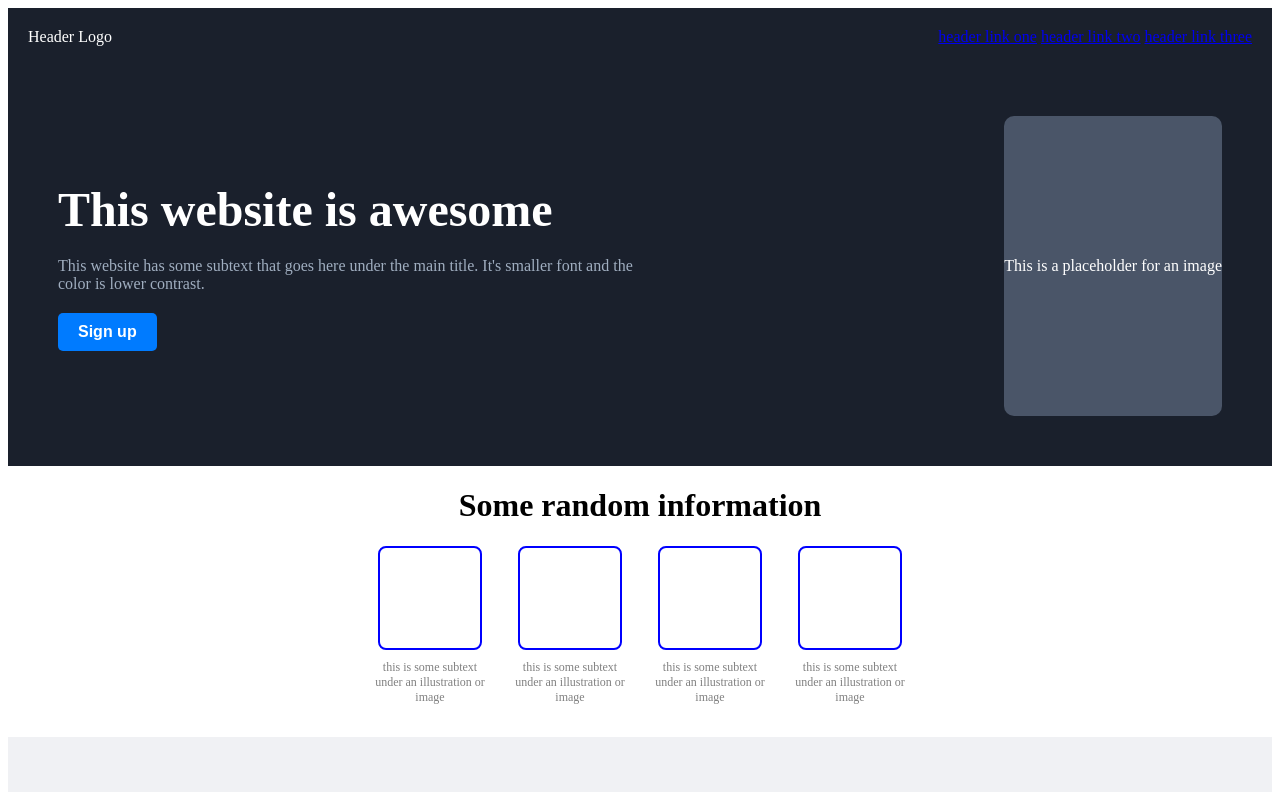
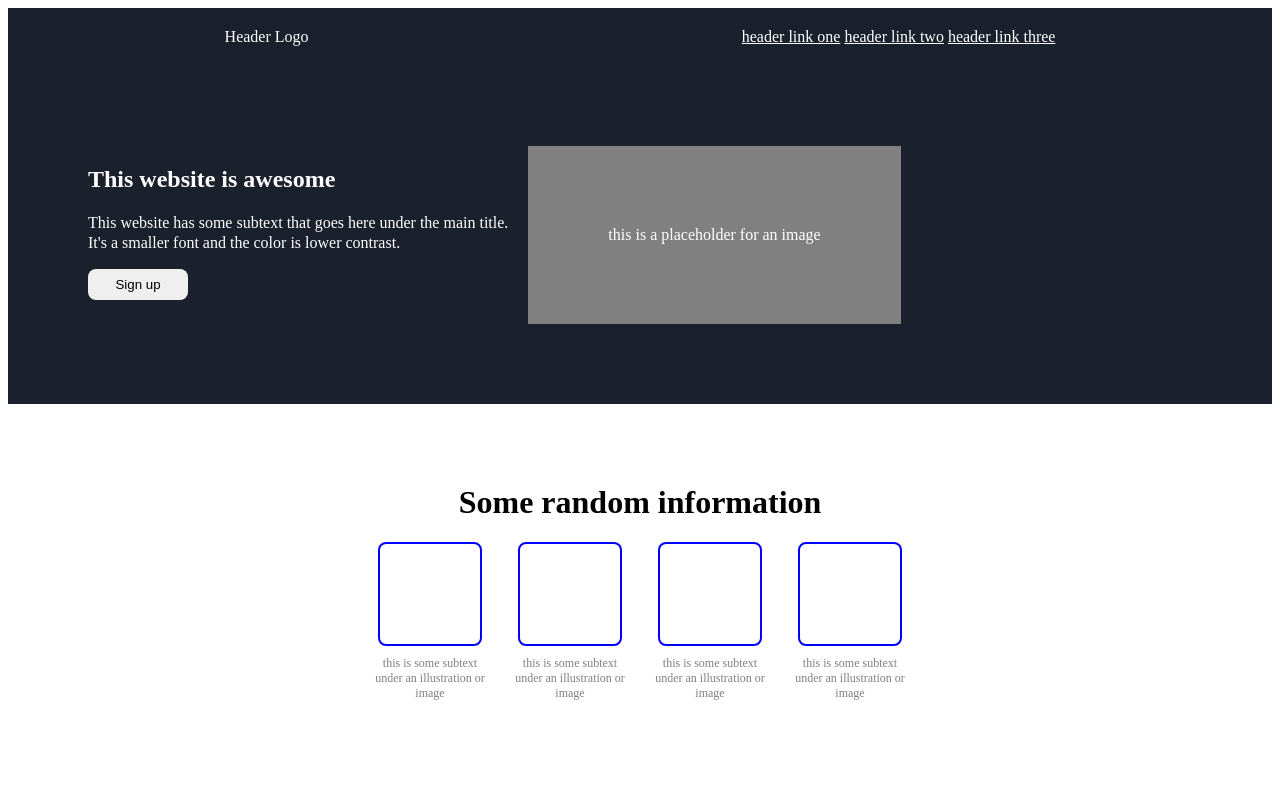
Before and after one commit to chriswanjohi/Repos, a plain HTML site: page index.html in a window 1280 px wide. Shown: the top 792 px of the page. Drawn offline with Linux system fonts and the light colour scheme.

Commit message:
Second Commit

```diff
--- a/index.html
+++ b/index.html
@@ -8,38 +8,39 @@
 
   <body>
 
-    <!--Navigation Section-->
+   <!-- Navigation Menu -->
+<header class="nav-bar">
+    <div class="nav-container">
+      <div class="logo">Header Logo</div>
+      <nav class="nav-links">
+        <a href="#">header link one</a>
+        <a href="#">header link two</a>
+        <a href="#">header link three</a>
+      </nav>
+    </div>
+  </header>
 
-    <div class="navigation-container">
-       <div class="header-logo"> Header Logo</div>
-
-        <div class="header-link">
-            <a href="#link1">header link one</a>
-            <a href="#link1">header link two</a>
-            <a href="#link1">header link three</a>
-       </div>
-    </div>
-    <!--Navigation SectionEnd-->
-
-<!-- Hero Section -->
-<div class="hero-section">
+  <!-- Hero Section -->
+  <section class="hero-section">
     <div class="hero-container">
       <div class="hero-content">
         <h1>This website is awesome</h1>
         <p>
           This website has some subtext that goes here under the main title.
-          It's smaller font and the color is lower contrast.
+          <br>It's a smaller font and the color is lower contrast.
         </p>
         <button class="header-button">Sign up</button>
       </div>
       <div class="image-holder">
-        This is a placeholder for an image
+        this is a placeholder for an image
       </div>
     </div>
-  </div>
+  </section>
+
+
 
 <!-- Section 2 -->
-<div class="Section-2">
+<div class="section-2">
     <h1>Some random information</h1>
     <div class="lightbox-container">
       <div class="lightbox-item">
--- a/styles.css
+++ b/styles.css
@@ -1,83 +1,62 @@
+*{
+    a{
+        color: white;
+    }
+border: 0px;
+}
 
-.navigation-container{
+.nav-bar{
+    background-color: #1a202c;
+    color: white;
+    padding-top: 20px;
+    padding-bottom: 20px;
+
+}
+
+.hero-section{
+    background-color: #1a202c;
+    padding: 80px;
+    color: white;
+}
+
+.image-holder{
+    background-color: grey;
+    max-width: 400px;
+    padding: 80px;
+
+}
+
+.header-button{
+
+    padding: 8px;
+    width: 100px;
+    border-radius: 8px;
+}
+
+.hero-container{
+    display:flex
+
+}
+
+.hero-content p{
+    max-width: 800px;
+    line-height: 20px;
+    padding-right: 20px;
+}
+
+.nav-container{
     display: flex;
-    padding: 20px;
+    justify-content:space-around;
+}
 
-    background-color: #1a202c;
-    justify-content: space-between;
+.nav-links{
     color: white;
 
 }
 
-
-/* Hero Section */
-.hero-section {
-    background-color: #1a202c; /* Dark background */
-    color: white; /* White text */
-    padding: 50px; /* Add padding around the section */
-    display: flex; /* Flexbox for row layout */
-    justify-content: center; /* Center the container horizontally */
-    align-items: center; /* Center the container vertically */
-  }
-
-  .hero-container {
-    display: flex; /* Flexbox for row layout */
-    justify-content: space-between; /* Space between text and image */
-    align-items: center; /* Align items vertically */
-    max-width: 1200px; /* Limit the width */
-    width: 100%;
-  }
-
-  .hero-content {
-    max-width: 600px; /* Limit the width of the text */
-  }
-
-  .hero-content h1 {
-    font-size: 48px; /* Large heading font size */
-    margin: 0;
-  }
-
-  .hero-content p {
-    font-size: 16px; /* Smaller font size for subtext */
-    color: #a0aec0; /* Subtle gray color for contrast */
-    margin: 20px 0;
-  }
-
-  .hero-content .header-button {
-    background-color: #007bff; /* Blue button background */
-    color: white; /* White text */
-    border: none;
-    padding: 10px 20px;
-    border-radius: 5px; /* Rounded corners */
-    font-size: 16px;
-    font-weight: bold;
-    cursor: pointer;
-    transition: all 0.3s ease;
-  }
-
-  .hero-content .header-button:hover {
-    background-color: #0056b3; /* Darker blue on hover */
-  }
-
-  .image-holder {
-    max-width: 1200px; /* Limit the width of the image */
-    background-color: #4a5568; /* Gray placeholder color */
-    color: white; /* White text for the placeholder */
-    display: flex;
-    justify-content: center; /* Center text horizontally */
-    align-items: center; /* Center text vertically */
-    height: 300px; /* Fixed height */
-    border-radius: 10px; /* Rounded corners */
+.section-2 {
     text-align: center;
-  }
-
-
-
-
-
-.Section-2 {
-    text-align: center;
-    margin: 20px;
+    margin: 80px;
   }
 
   .lightbox-container {
```
